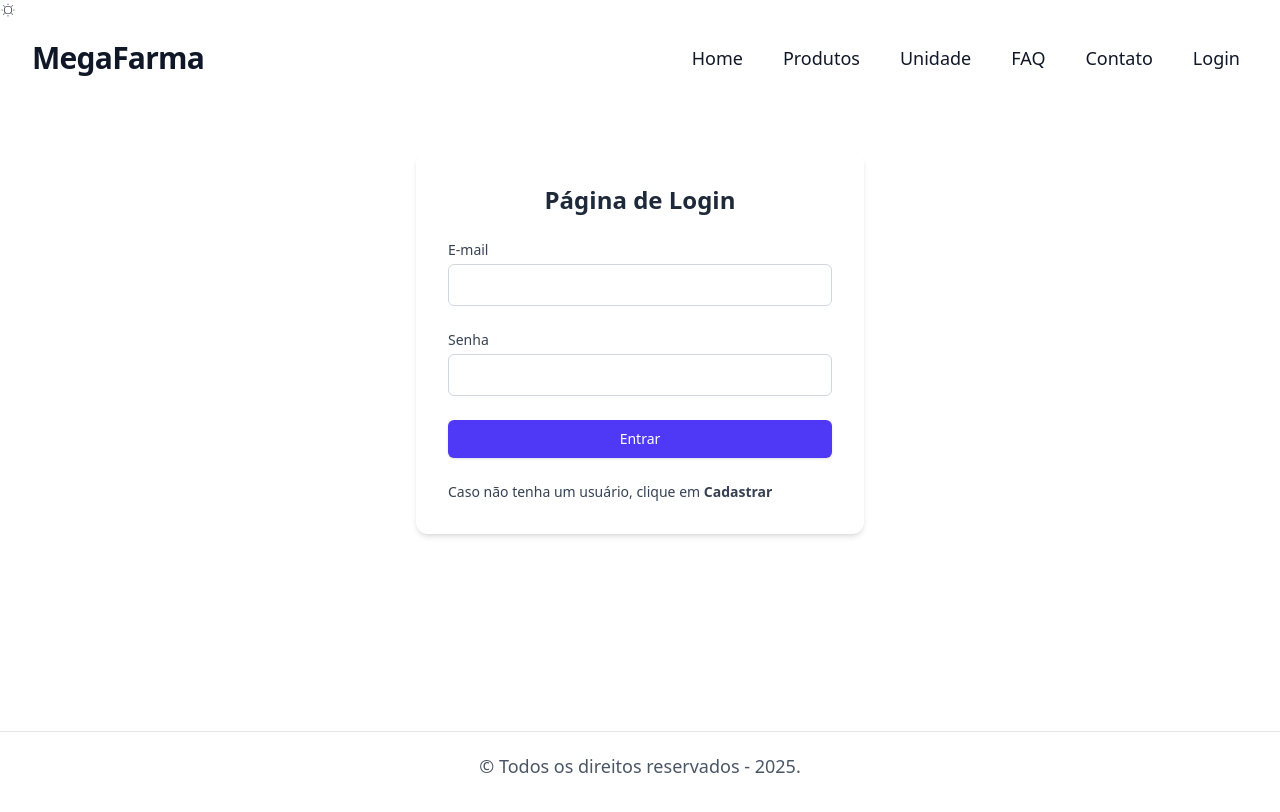
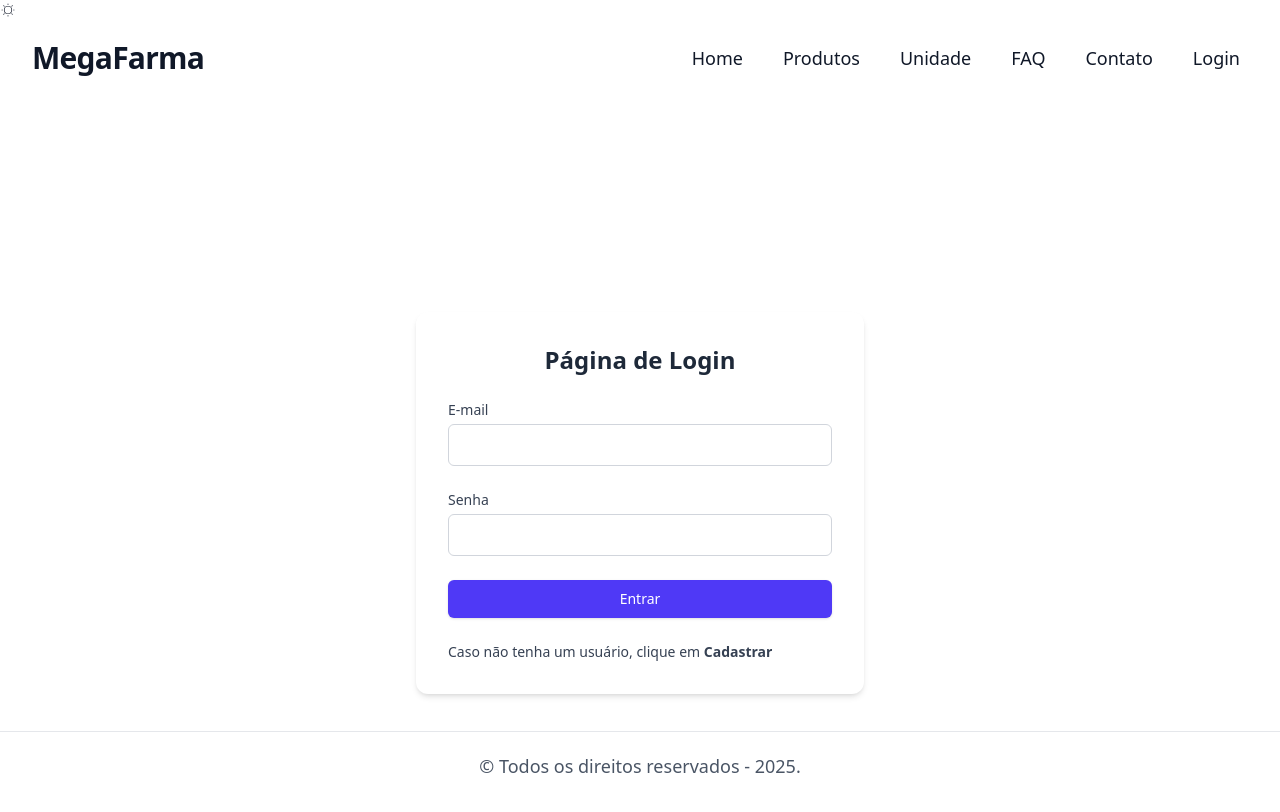
Before and after one commit to 1TDSPG-25/sistema-flow, a React (Vite) app: page /sistema-flow/login in a window 1280 px wide. Shown: the top 812 px of the page. Built offline with nearby package versions, Linux system fonts and the light colour scheme; no server answers.

Commit message:
hotfix: Corrigindo a formatação do body e main da página login

```diff
--- a/src/routes/Login/index.tsx
+++ b/src/routes/Login/index.tsx
@@ -45,7 +45,7 @@ export default function LoginForm(){
         };
 
     return(
-        <main>
+        <main className="mb-0 p-[20vh]">
             <div className="bg-white p-8 rounded-xl shadow-md w-full max-w-md mx-auto justify-center items-center mt-15">
                 <h2 className="text-2xl font-bold mb-6 text-center text-gray-800">Página de Login</h2>
 
```
